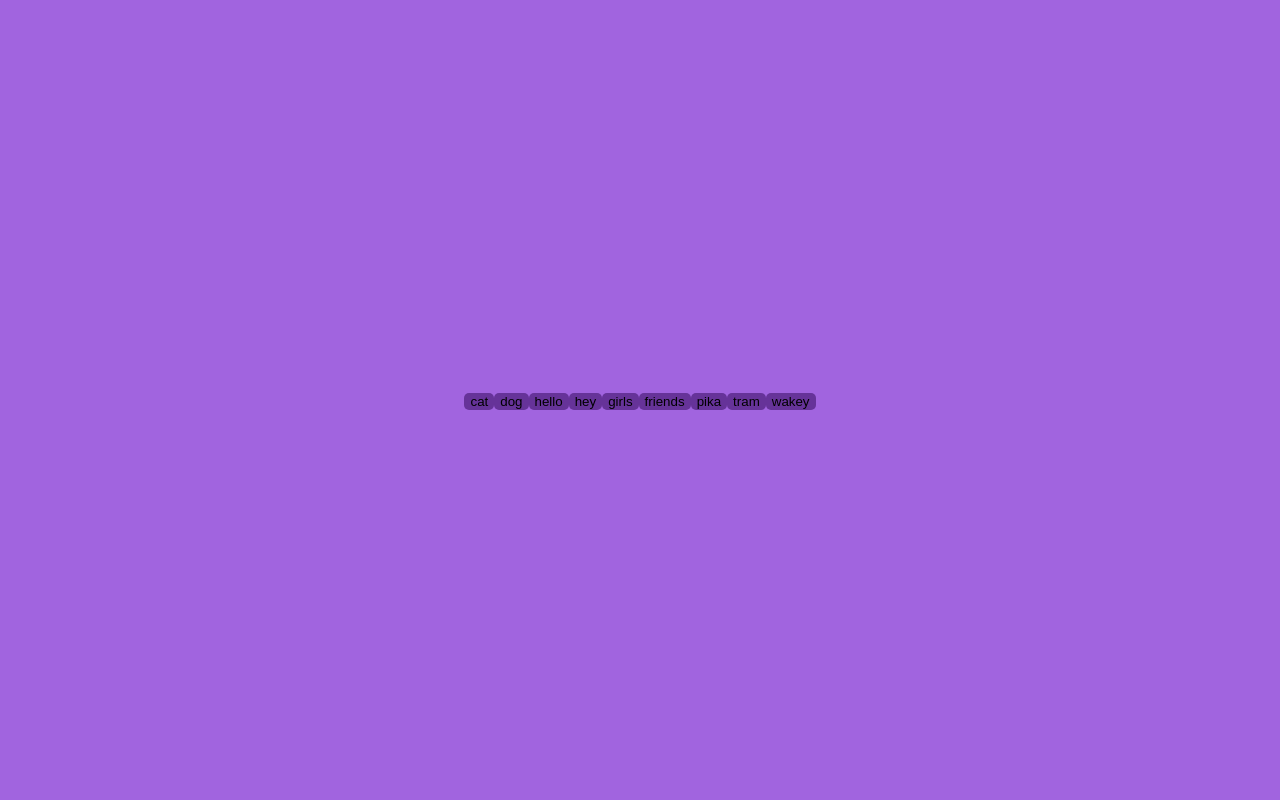
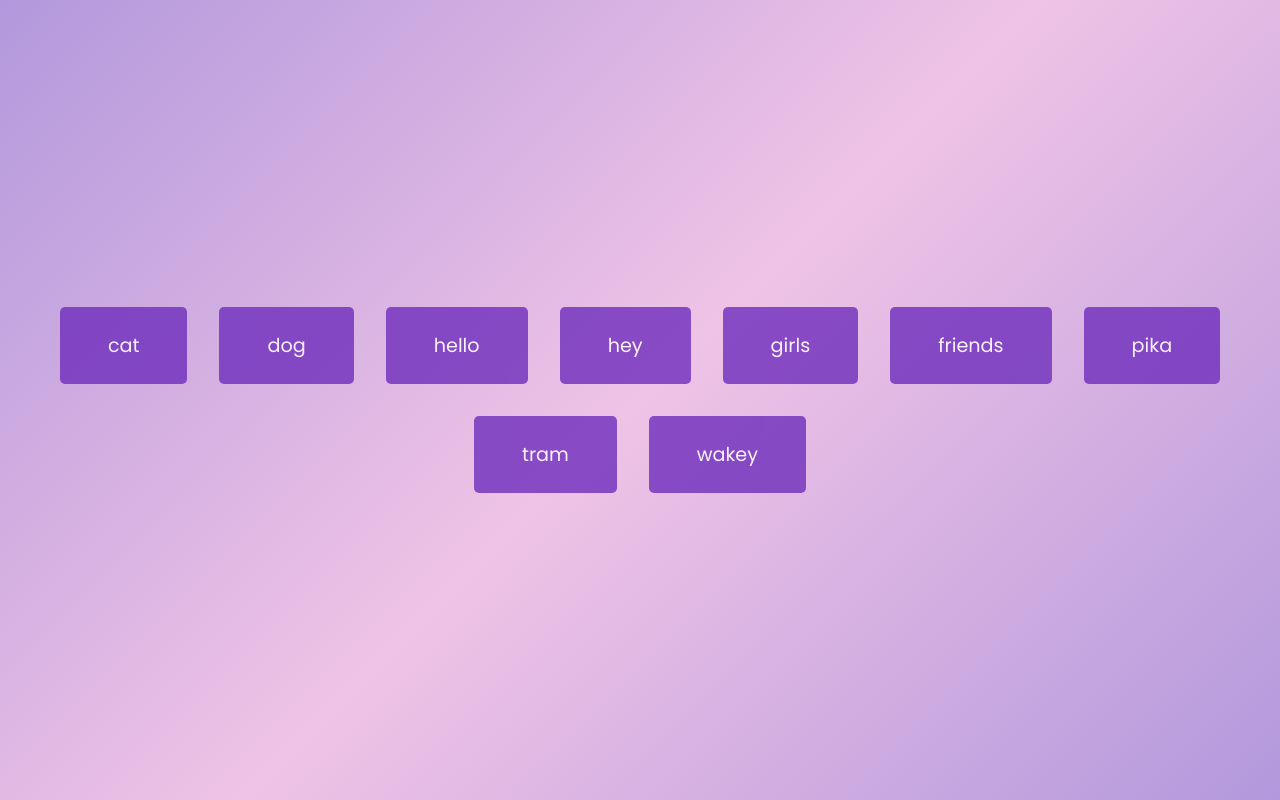
Before and after one commit to jess215/9_sound_board, a plain HTML site: page index.html in a window 1280 px wide. Drawn offline with Linux system fonts and the light colour scheme.

Commit message:
styling adjusted

```diff
--- a/style.css
+++ b/style.css
@@ -5,7 +5,7 @@
 }
 
 body {
-    background-color: rgb(161, 100, 223);
+    background-image: linear-gradient(135deg, #b298dc, #efc3e6, #b298dc) ;
     font-family: 'Poppins', sans-serif;
     display: flex;
     flex-wrap: wrap;
@@ -18,7 +18,22 @@ body {
 }
 
 .btn {
-    background-color: rebeccapurple;
+    background-color: #6f2dbd;
     border-radius: 5px;
     border: none;
+    color: #fff;
+    margin: 1rem;
+    padding: 1.5rem 3rem;
+    font-size: 1.2rem;
+    font-family: inherit;
+    cursor: pointer;
+    opacity: 0.8;
 }
+
+.btn:hover {
+    opacity: 0.6;
+}
+
+.btn:focus {
+    outline: none;
+}
```
